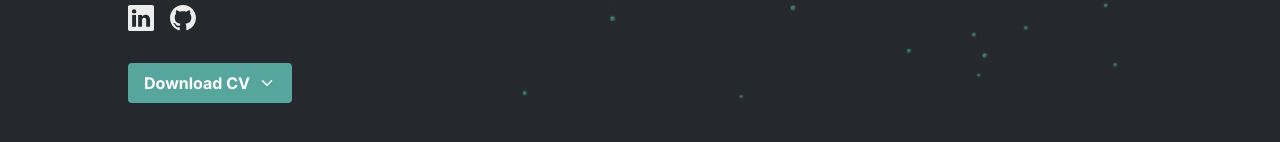
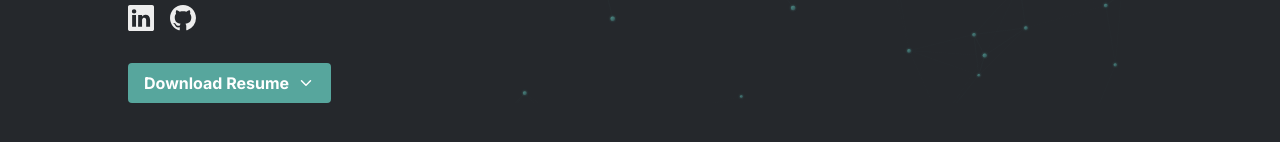
Before and after one commit to jamezaguiar/jamerson-aguiar-portfolio, a Next.js app: page / in a window 1280 px wide. Shown: the part 568-710 px from the top of the page. Built offline with nearby package versions, Linux system fonts and the light colour scheme.

Commit message:
rename resume

```diff
--- a/app/page.tsx
+++ b/app/page.tsx
@@ -1,6 +1,6 @@
 import Image from "next/image";
 import Link from "next/link";
-import { DownloadCV } from "../components/download-cv";
+import { DownloadResume } from "../components/download-resume";
 import LinkedinIcon from "@/icons/linkedin";
 import GitHubIcon from "@/icons/github";
 import MeshBackground from "@/components/mesh-background";
@@ -56,7 +56,7 @@ export default function Home() {
         </nav>
 
         <div className="mt-4">
-          <DownloadCV />
+          <DownloadResume />
         </div>
       </section>
 
--- a/components/download-cv.tsx
+++ b/components/download-resume.tsx
@@ -3,7 +3,7 @@
 import { useState, useRef, useEffect } from "react";
 import { ChevronDown } from "lucide-react";
 
-export function DownloadCV() {
+export function DownloadResume() {
   const [open, setOpen] = useState(false);
   const dropdownRef = useRef<HTMLDivElement | null>(null);
 
@@ -23,8 +23,8 @@ export function DownloadCV() {
   const handleDownload = (lang: "pt" | "en") => {
     const file =
       lang === "pt"
-        ? "/jamerson-aguiar-curriculum-portuguese.pdf"
-        : "/jamerson-aguiar-curriculum-english.pdf";
+        ? "/jamerson-aguiar-resume-portuguese.pdf"
+        : "/jamerson-aguiar-resume-english.pdf";
     window.open(file, "_blank");
     setOpen(false);
   };
@@ -35,7 +35,7 @@ export function DownloadCV() {
         onClick={() => setOpen((prev) => !prev)}
         className="flex items-center gap-2 bg-accent rounded-sm px-4 py-2 font-bold text-white cursor-pointer hover:opacity-90 transition"
       >
-        Download CV
+        Download Resume
         <ChevronDown
           size={18}
           className={`transition-transform duration-200 ${
```
Also changed, not shown: 2 other files (tests, documents, lock files or other folders).
